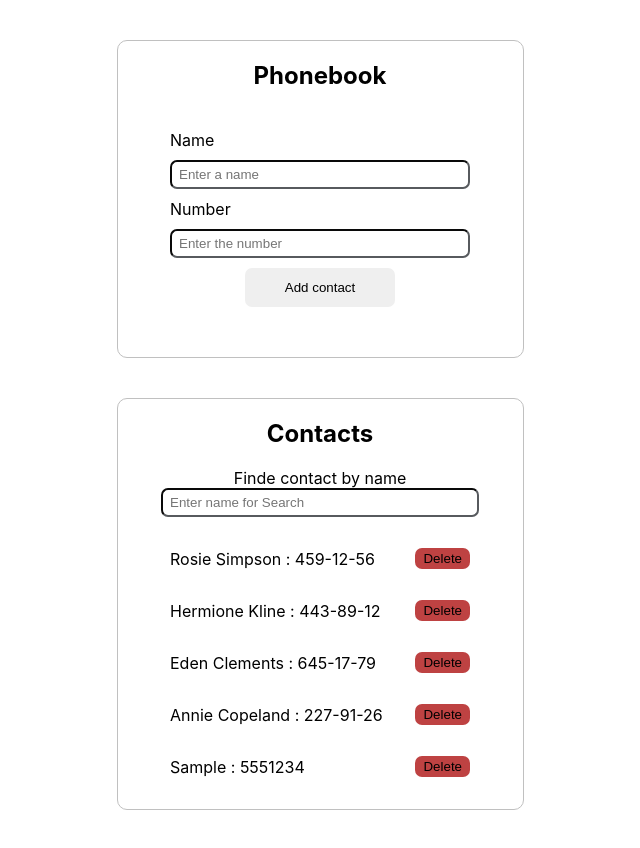
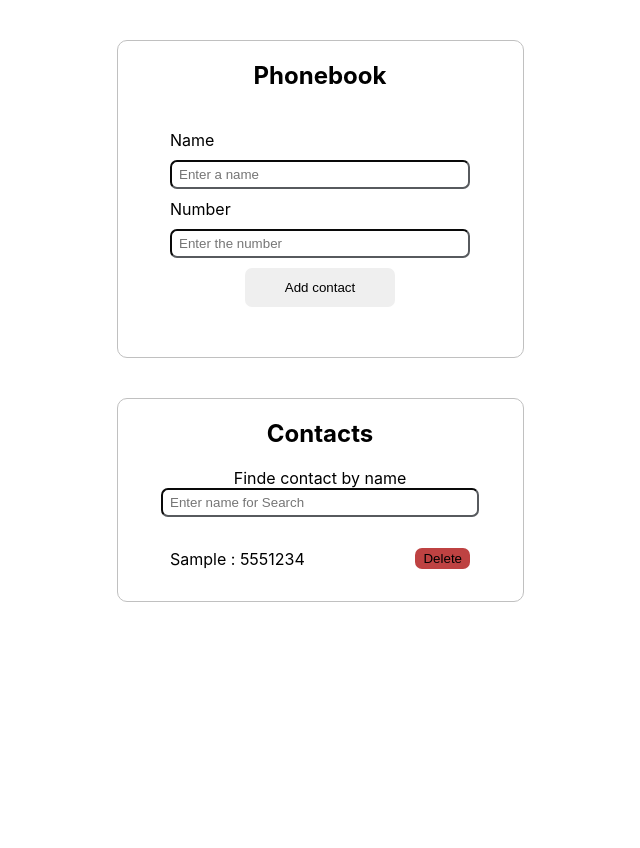
Before and after one commit to flpmustafa/goit-react-hw-02-phonebook, a React (Create React App) app: page / in a window 1280 px wide. Both pictures are taken after typing "Sample", "5551234" into the empty fields and a click on the button "Add contact". Shown: the whole page, without its empty margins (320-960 px from the left). After the commit the page ends 800 px from the top, so only its background shows below. Built offline with nearby package versions, Linux system fonts and the light colour scheme.

Commit message:
add files

```diff
--- a/src/components/App.jsx
+++ b/src/components/App.jsx
@@ -6,10 +6,10 @@ import Filter from './Filter/Filter';
 export class App extends Component {
   state = {
     contacts: [
-      { id: 'id-1', name: 'Rosie Simpson', number: '459-12-56' },
-      { id: 'id-2', name: 'Hermione Kline', number: '443-89-12' },
-      { id: 'id-3', name: 'Eden Clements', number: '645-17-79' },
-      { id: 'id-4', name: 'Annie Copeland', number: '227-91-26' },
+      // { id: 'id-1', name: 'Rosie Simpson', number: '459-12-56' },
+      // { id: 'id-2', name: 'Hermione Kline', number: '443-89-12' },
+      // { id: 'id-3', name: 'Eden Clements', number: '645-17-79' },
+      // { id: 'id-4', name: 'Annie Copeland', number: '227-91-26' },
     ],
     filter: '',
   };
@@ -28,10 +28,12 @@ export class App extends Component {
     return !contactExists;
   };
 
-  handleDeleteContact = id =>
-  this.setState(({ contacts }) => ({
-    contacts: contacts.filter(contact => contact.id !== id),
-  }));
+  handleDeleteContact = id => {
+    this.setState(({ contacts }) => ({
+      contacts: contacts.filter(contact => contact.id !== id),
+    }));
+
+  }
 
   onVisibleContacts = () => {
     const { contacts, filter } = this.state;
@@ -55,7 +57,6 @@ export class App extends Component {
           contacts={visibleContacts}
           onDeleted={this.handleDeleteContact}
         >
-
           <Filter filter={filter} onChange={this.handleFilterChange} />
         </ContactList>
       </>
--- a/src/components/ContactList/ContactList.jsx
+++ b/src/components/ContactList/ContactList.jsx
@@ -1,36 +1,32 @@
+//import { PropTypes } from 'prop-types';
+import ContactListItem from '../ContactListItem/ContactListItem';
 import css from '../ContactList/ContactList.module.css';
 
+
 const ContactList = ({ contacts, onDeleted, children }) => {
+
   return (
     <div className={css.contact__list}>
       <h2>Contacts</h2>
-      {children}
+      { children }
       <ul className={css.contact__roster}>
-        {contacts.length === 0 ? null : (
+        {contacts.length > 0 ? (
           <>
-            {contacts.map(contact => {
-              return (
-                <li
-                 key={contact.id}
-                 className={css.contact__item}>
-                  <p>
-                    <span>{contact.name} : </span>
-                    {contact.number}
-                  </p>
-                  <button
-                    className={css.btn__list}
-                    onClick={() => {
-                      onDeleted(contact.id);
-                    }}
-                  >
-                    Delete
-                  </button>
-                </li>
-              );
-            })}
+            {contacts.map(({ id, name, number }) => (
+            <ContactListItem
+                key={id}
+                id={id}
+                name={name}
+                number={number}
+                onDeleted={onDeleted}
+                />
+            ))}
           </>
+        ) : (
+        <p> Your phonebook is empty. Please add contact. </p>
         )}
       </ul>
+
     </div>
   );
 };
--- a/src/components/ContactList/ContactList.module.css
+++ b/src/components/ContactList/ContactList.module.css
@@ -21,7 +21,7 @@
     padding: 0;
 }
 
-.contact__item {
+/* .contact__item {
     display: flex;
     align-items: center;
     width: 300px;
@@ -33,4 +33,4 @@
     border-color: transparent;
     background-color: rgb(190, 66, 66);
     cursor: pointer;
-}
+} */
--- /dev/null
+++ b/src/components/ContactListItem/ContactListItem.jsx
@@ -0,0 +1,33 @@
+import PropTypes from 'prop-types';
+import css from '../ContactListItem/ContactListItem.module.css'
+
+const ContactListItem = ({ id, name, number, onDeleted }) => {
+      return (
+        <li
+         key={id}
+         className={css.contact__item}>
+          <p>
+            <span>{name} : </span>
+            {number}
+          </p>
+          <button
+            type="button"
+            className={css.btn__list}
+            onClick={() => {
+                onDeleted(id)
+              }}
+            >
+            Delete
+          </button>
+        </li>
+      )
+    }
+
+ContactListItem.propTypes = {
+    id: PropTypes.string,
+    name: PropTypes.string.isRequired,
+    number: PropTypes.string.isRequired,
+    onDeleted: PropTypes.func,
+  };
+
+  export default ContactListItem;
--- /dev/null
+++ b/src/components/ContactListItem/ContactListItem.module.css
@@ -0,0 +1,13 @@
+.contact__item {
+    display: flex;
+    align-items: center;
+    width: 300px;
+}
+
+.btn__list {
+    margin-left: auto;
+    border-radius: 7px;
+    border-color: transparent;
+    background-color: rgb(190, 66, 66);
+    cursor: pointer;
+}
```
